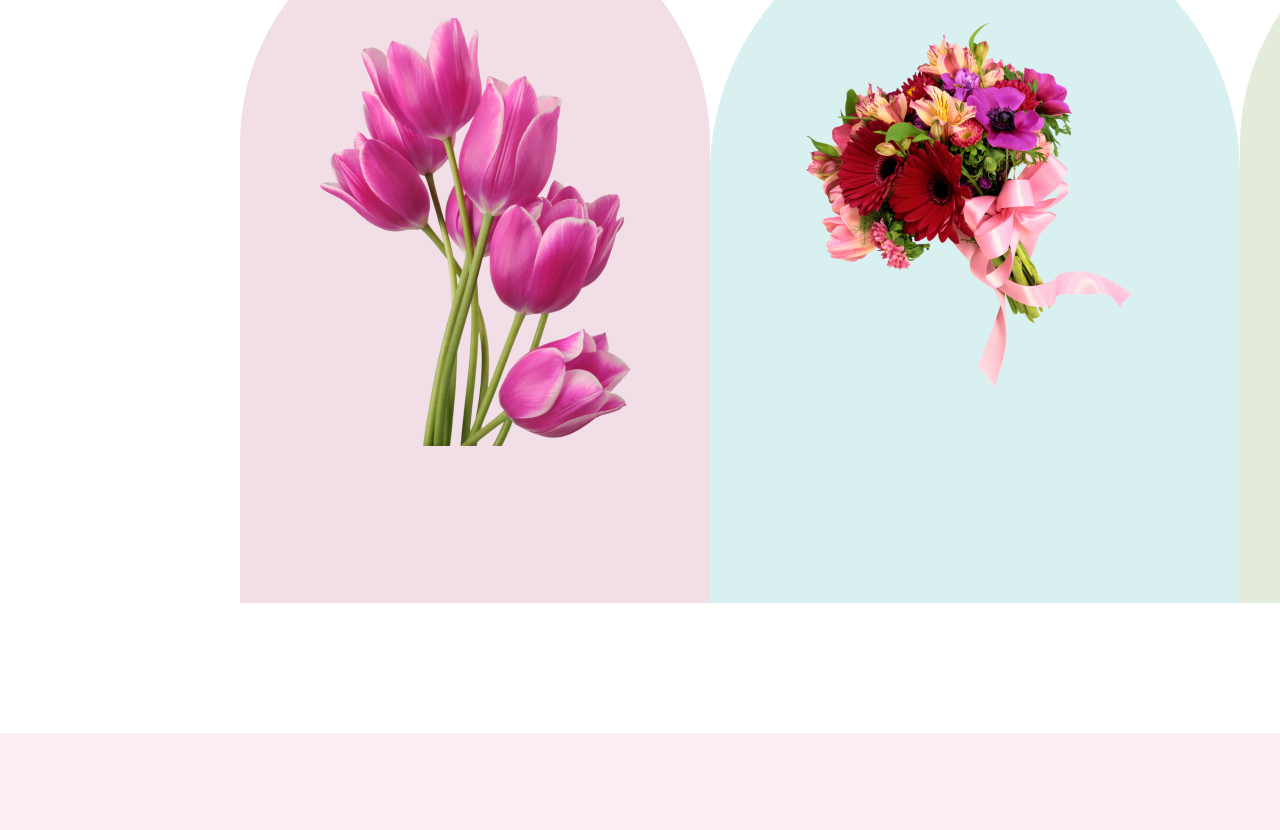
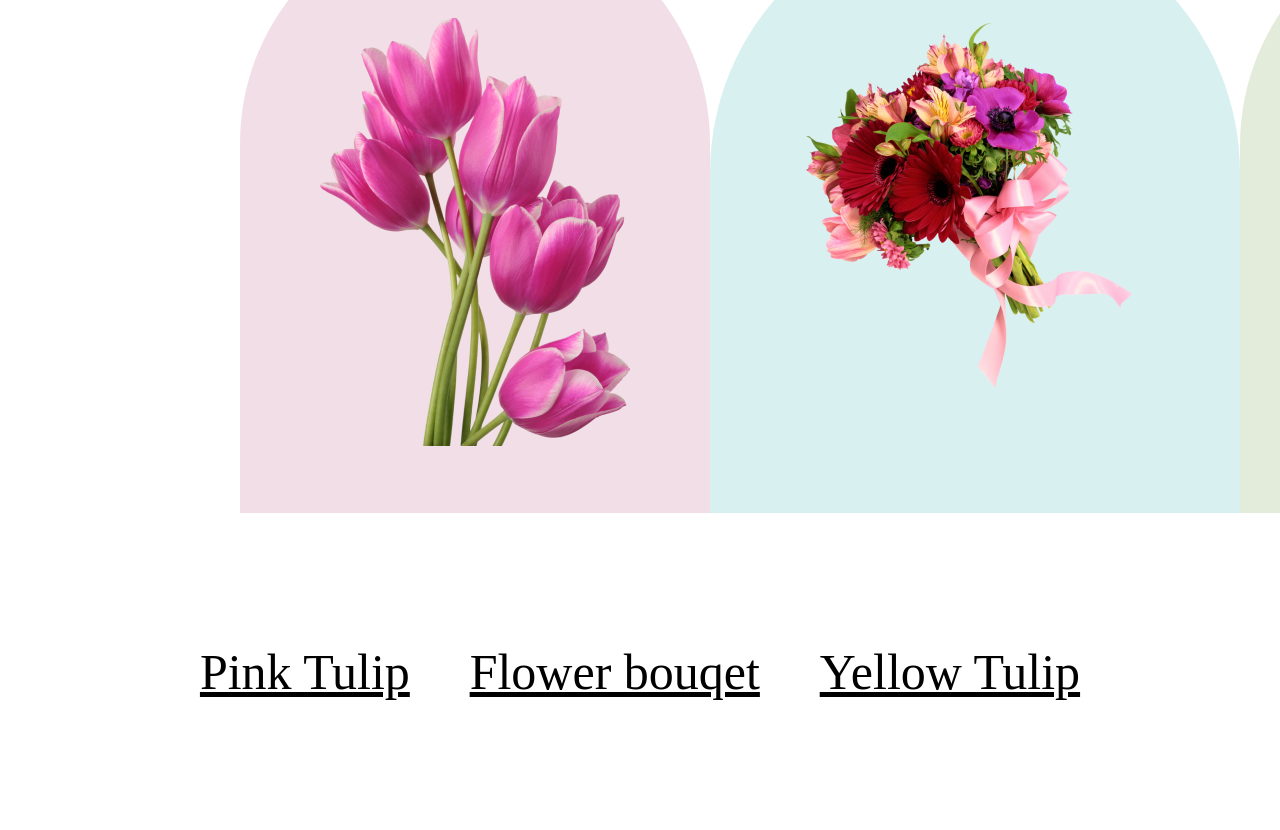
Before and after one commit to Surjo-cse/My-Flower-Shop, a plain HTML site: page index.html in a window 1280 px wide. Shown: the part 1496-2326 px from the top of the page. Drawn offline with Linux system fonts and the light colour scheme.

Commit message:
assignment complete

```diff
--- a/css/style.css
+++ b/css/style.css
@@ -31,7 +31,7 @@
     font-size: 18px;
 }
 /* header section style ends here */
-/* feature section style starts from here */
+/* extra section style starts from here */
 nav{
     display: flex;
     justify-content: space-between;
@@ -43,6 +43,21 @@ nav{
 .nav-title{
     display: flex;
 }
+.nav-option{
+    padding: 10px 20px;
+    color: white;
+    font-size: 25px;
+}
+.nav-option:hover{
+    background-color: #111010;
+    border-radius: 10px;
+}
+nav:hover{
+    background-image: url("../Flower Asset/miranda-mossburg-G4n3JPUNQgg-unsplash.jpg");
+    background-repeat: no-repeat;
+}
+/* extra section style ends here */
+/* feature section style starts from here */
 .feature{
     display: flex;
     justify-content: space-evenly;
@@ -50,7 +65,7 @@ nav{
 }
 .feature-img{
     background-color: rgba(167, 33, 98, 0.15);
-    padding: 110px 80px;
+    padding: 110px 80px 20px 80px;
     border-radius: 300px 300px 0px 0px;
 }
 .feature-img2{
@@ -65,6 +80,13 @@ nav{
 }
 .feature-description{
     margin: 0px 0px 0px 880px;
+}
+.item-name{
+    display: flex;
+    justify-content: space-around;
+    padding: 0px 170px;
+    text-decoration: underline;
+    font-size: 50px;
 }
 /* feature style ends here */
 /* Hot deal style starts from here */
@@ -129,16 +151,3 @@ footer{
 #shop{
     color: white;
 }
-.nav-option{
-    padding: 10px 20px;
-    color: white;
-    font-size: 25px;
-}
-.nav-option:hover{
-    background-color: #111010;
-    border-radius: 10px;
-}
-nav:hover{
-    background-image: url("../Flower Asset/miranda-mossburg-G4n3JPUNQgg-unsplash.jpg");
-    background-repeat: no-repeat;
-}
--- a/index.html
+++ b/index.html
@@ -9,6 +9,7 @@
 <body>
     <!--header section starts from here  -->
     <header>
+        <!-- Extra section Added from here -->
         <nav>
             <div>
                 <div class="logo">
@@ -30,6 +31,7 @@
                 </div>
             </div>
         </nav>
+        <!-- Extra section ends here -->
         <div class="header-div">
             <div>
                 <h1 class="header-title primary-heading">
@@ -57,15 +59,20 @@
                 It is a long established fact that a reader will be distracted by the readable content of a page when looking at its layout.
             </p>
             <div class="feature">
-                <div class="feature-img feature-img1">
-                    <img src="./Flower Asset/2.png" alt="">
-                </div>
+                    <div class="feature-img feature-img1">
+                        <img src="./Flower Asset/2.png" alt="">
+                    </div>
                 <div class="feature-img feature-img2">
                     <img src="./Flower Asset/3.png" alt="">
                 </div>
                 <div class="feature-img feature-img3">
                     <img src="./Flower Asset/4.png" alt="">
                 </div>
+            </div>
+            <div class="item-name">
+                <p class="feature-item">Pink Tulip</p>
+                <p class="feature-item">Flower bouqet</p>
+                <p class="feature-item">Yellow Tulip</p>
             </div>
         </div>
     </section>
```
